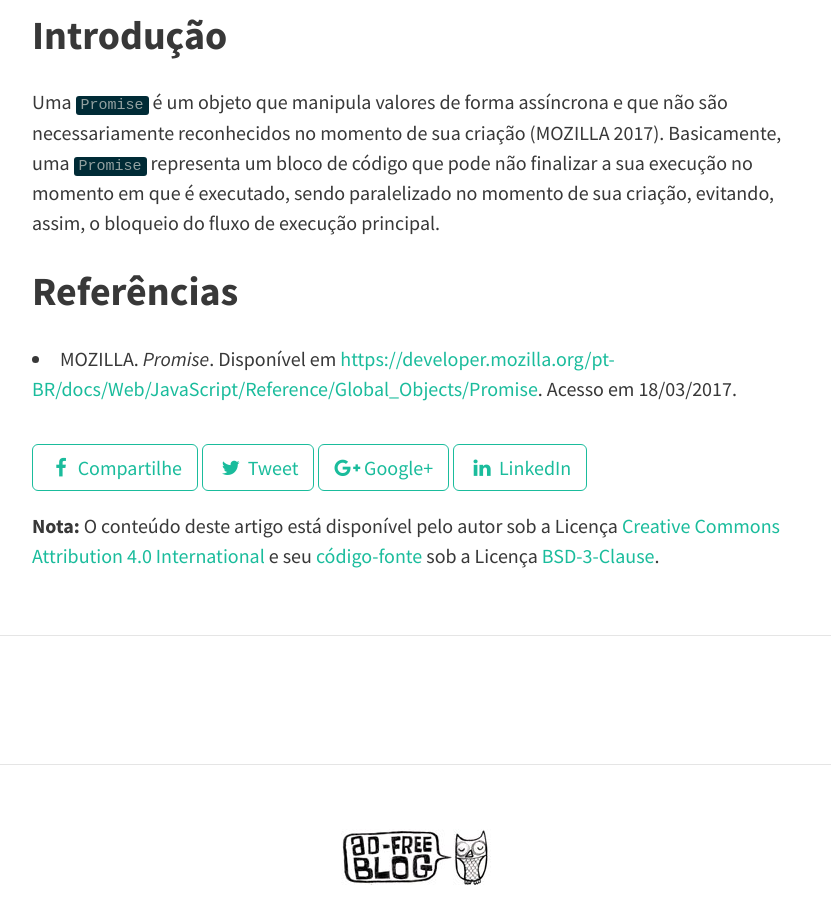
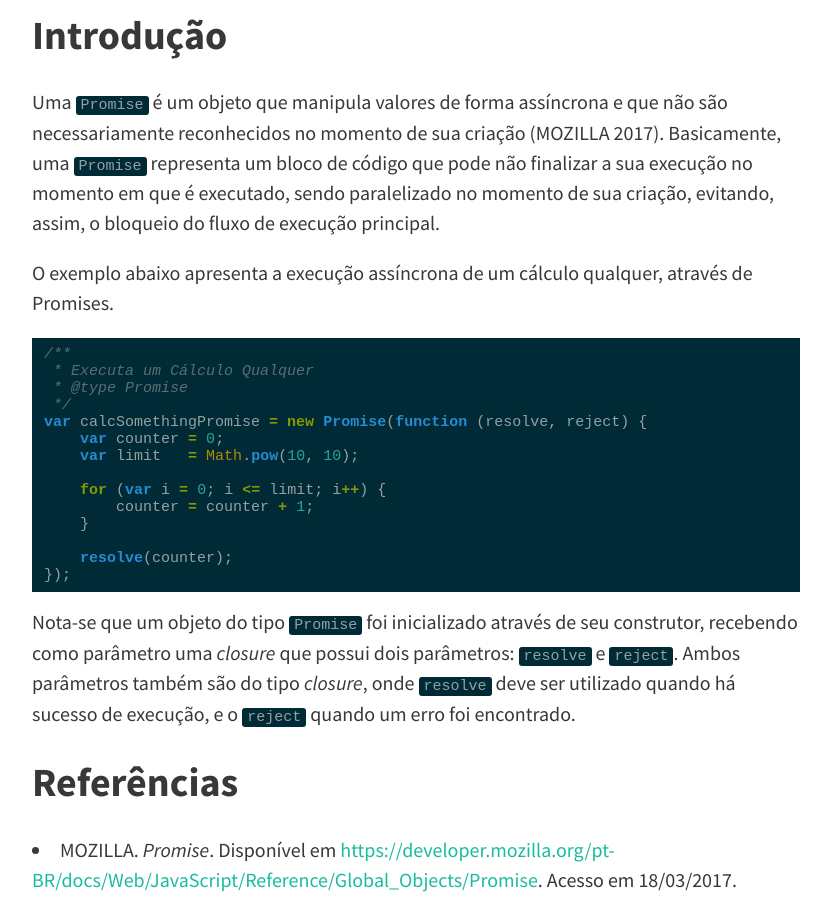
Before and after one commit to wandersonwhcr/wandersonwhcr.github.io, a Jekyll site: the page built from _posts/2017-03-18-javascript-promises.md, in a window 1280 px wide and 900 px high, scrolled down 425 px. Shown: the whole window, without its empty margins (224-1055 px from the left). Built offline with Jekyll 4.4.1, drawn with Linux system fonts in a browser that asks for light colours; nearby versions of some CDN libraries; comment, search, counter and statistics services are not loaded.

Commit message:
Apresenta um exemplo básico de Promise

````diff
--- a/_posts/2017-03-18-javascript-promises.md
+++ b/_posts/2017-03-18-javascript-promises.md
@@ -11,6 +11,27 @@ O presente artigo apresenta uma breve introdução sobre JavaScript Promises (pr
 
 Uma `Promise` é um objeto que manipula valores de forma assíncrona e que não são necessariamente reconhecidos no momento de sua criação (MOZILLA 2017). Basicamente, uma `Promise` representa um bloco de código que pode não finalizar a sua execução no momento em que é executado, sendo paralelizado no momento de sua criação, evitando, assim, o bloqueio do fluxo de execução principal.
 
+O exemplo abaixo apresenta a execução assíncrona de um cálculo qualquer, através de Promises.
+
+```js
+/**
+ * Executa um Cálculo Qualquer
+ * @type Promise
+ */
+var calcSomethingPromise = new Promise(function (resolve, reject) {
+    var counter = 0;
+    var limit   = Math.pow(10, 10);
+
+    for (var i = 0; i <= limit; i++) {
+        counter = counter + 1;
+    }
+
+    resolve(counter);
+});
+```
+
+Nota-se que um objeto do tipo `Promise` foi inicializado através de seu construtor, recebendo como parâmetro uma _closure_ que possui dois parâmetros: `resolve` e `reject`. Ambos parâmetros também são do tipo _closure_, onde `resolve` deve ser utilizado quando há sucesso de execução, e o `reject` quando um erro foi encontrado.
+
 ## Referências
 
 * MOZILLA. _Promise_. Disponível em [https://developer.mozilla.org/pt-BR/docs/Web/JavaScript/Reference/Global\_Objects/Promise](https://developer.mozilla.org/pt-BR/docs/Web/JavaScript/Reference/Global_Objects/Promise). Acesso em 18/03/2017.
````
